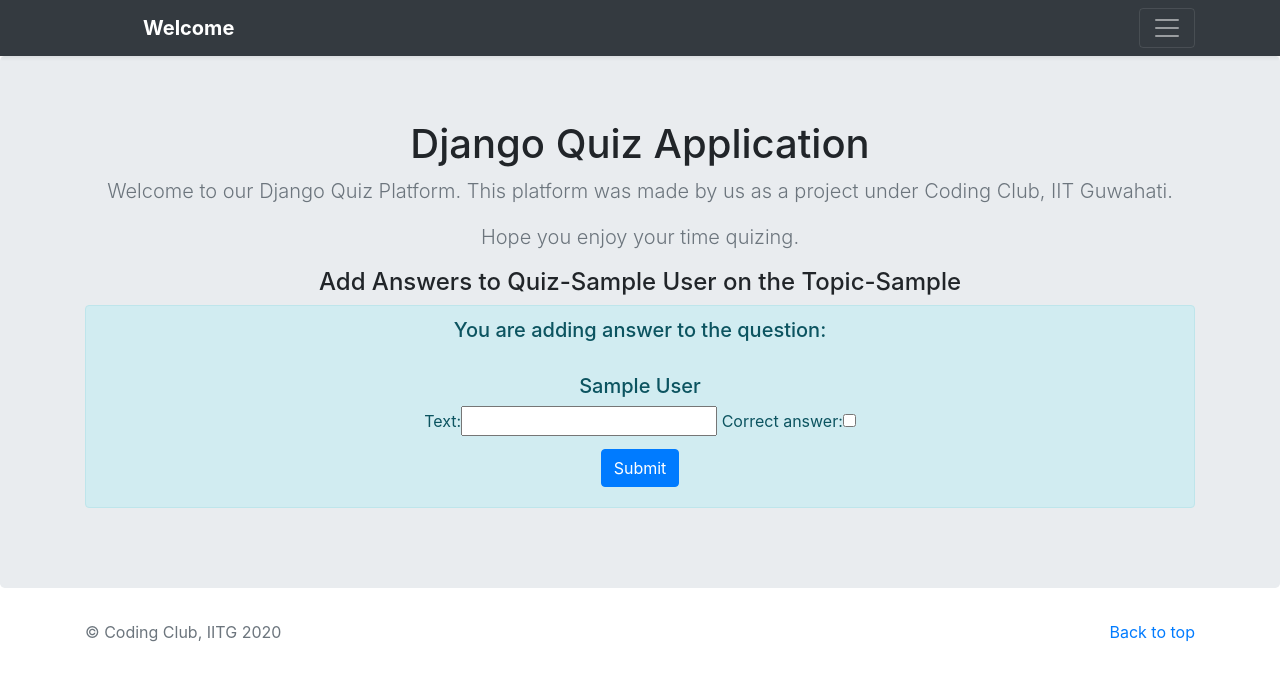
After one commit to rk-karan/Django_Quiz, a Django app: page /accounts/add_answers/1/1 in a window 1280 px wide. The commit adds this page. Shown: the top 681 px of the page. Run offline with Django 3.2, Linux system fonts and the light colour scheme; a user stored in the database is signed in; tables that the repository leaves empty hold one stand-in row (values such as "Sample post"); some libraries are stand-ins or nearby versions.

Commit message:
Add answers feature done

```diff
--- a/accounts/decorators.py
+++ b/accounts/decorators.py
@@ -1,4 +1,12 @@
 from django.core.exceptions import PermissionDenied
+
+def teacher_quiz_required(function):
+    def wrap(request, quiz_pk, question_pk):
+        if request.user.is_authenticated == True and request.user.is_teacher == True:
+            return function(request, quiz_pk, question_pk)
+        else:
+            raise PermissionDenied
+    return wrap
 
 def student_required(function):
     def wrap(request, pk):
--- a/accounts/form.py
+++ b/accounts/form.py
@@ -1,7 +1,7 @@
 from django.contrib.auth.forms import UserCreationForm
 from django import forms
 from django.db import transaction
-from .models import User,student,teacher, Quiz, questions
+from .models import User,student,teacher, Quiz, questions, answers
 
 class studentSignUpForm(UserCreationForm):
     #can be added
@@ -56,3 +56,8 @@ class add_question_form(forms.ModelForm):
     class Meta:
         model=questions
         fields=('question', 'marks')
+
+class add_answers_form(forms.ModelForm):
+    class Meta:
+        model=answers
+        fields=('text', 'is_correct')
--- a/accounts/models.py
+++ b/accounts/models.py
@@ -22,3 +22,8 @@ class questions(models.Model):
     quiz=models.ForeignKey(Quiz, on_delete=models.CASCADE, related_name='questions')
     question=models.TextField()
     marks=models.IntegerField()
+
+class answers(models.Model):
+    question=models.ForeignKey(questions, on_delete=models.CASCADE, related_name='answers')
+    text=models.CharField(max_length=255)
+    is_correct=models.BooleanField('Correct answer', default=False)
--- /dev/null
+++ b/accounts/templates/accounts/add_answer.html
@@ -0,0 +1,17 @@
+{%extends 'base.html'%}
+{% block content %}
+<h4> Add Answers to Quiz-{{quiz.quiz_name}} on the Topic-{{quiz.topic}} </h4>
+<form action="{% url 'add_answers' quiz.pk question.pk %}" method="POST" novalidate>
+  {% csrf_token %}
+  <div class=“container”>
+    <div class="alert alert-info" role="alert">
+    <h5>You are adding answer to the question:</h5>
+    <br/>
+    <h5> {{question.question}}</h5>
+    {{form}}
+    <br/>
+    <input type="submit" value="Submit" class="btn btn-primary my-2">
+  </div>
+  </div>
+</form>
+{% endblock %}
--- a/accounts/urls.py
+++ b/accounts/urls.py
@@ -28,4 +28,7 @@ urlpatterns = [
 
 #for adding questions
     path('add_questions/<int:pk>', views.add_questions, name='add_question'),
+
+#for adding answers
+    path('add_answers/<int:quiz_pk>/<int:question_pk>', views.add_answers, name='add_answers'),
 ]
--- a/accounts/views.py
+++ b/accounts/views.py
@@ -2,11 +2,11 @@ from django.contrib.auth import login, logout,authenticate
 from django.shortcuts import redirect, render, get_object_or_404
 from django.contrib import messages
 from django.views.generic import CreateView
-from .form import studentSignUpForm, teacherSignUpForm, create_quiz, add_question_form
+from .form import studentSignUpForm, teacherSignUpForm, create_quiz, add_question_form, add_answers_form
 from django.contrib.auth.forms import AuthenticationForm
-from .models import User, Quiz, questions
+from .models import User, Quiz, questions, answers
 
-from .decorators import student_required, teacher_required, student_login, teacher_login
+from .decorators import student_required, teacher_required, student_login, teacher_login, teacher_quiz_required
 
 def home(request):
     return render(request, 'accounts/home.html')
@@ -33,7 +33,8 @@ class signup_as_teacher(CreateView):  #CreateView creates an instance of the dat
 
 def quiz_view(request, pk):
     quiz = get_object_or_404(Quiz, pk = pk, creator = request.user)
-    return render(request, 'accounts/quiz_view.html', context={'quiz':quiz, 'set':questions.objects.all()})
+    #added set and set as contexts to search through the libraries
+    return render(request, 'accounts/quiz_view.html', context={'quiz':quiz, 'set':questions.objects.all(), 'set1':answers.objects.all()})
 
 
 def signin(request):
@@ -97,3 +98,23 @@ def add_questions(request, pk):
         question.save()
         return redirect('/accounts/quiz_view/'+str(quiz.pk))
     return render(request, 'accounts/add_question.html', context={'form':add_question_form, 'quiz':quiz})
+
+@teacher_quiz_required  #go to decorators.py for more info
+def add_answers(request, quiz_pk, question_pk):
+    print("========", quiz_pk, question_pk)
+    quiz = get_object_or_404(Quiz, pk=quiz_pk, creator=request.user) #retrieving the quiz object
+    question = get_object_or_404(questions, pk=question_pk, quiz=quiz) #retireving the question object
+
+    if request.method=='POST':
+        answer=answers()
+        answer.text=request.POST.get('text')
+        #the output given when {{form}} is saved is 'on'. But we have to save 'True/False' for boolean field
+        if request.POST.get('is_correct')=='on':
+            answer.is_correct=True
+        else:
+            answer.is_correct=False
+
+        answer.question=question
+        answer.save()
+        return redirect('/accounts/quiz_view/'+str(quiz.pk))
+    return render(request, 'accounts/add_answer.html', context={'form':add_answers_form, 'quiz':quiz, 'question':question})
```
Also changed, not shown: accounts/templates/accounts/quiz_view.html (+16 -3 lines), accounts/migrations/0005_answers.py (added), accounts/templates/accounts/add_question.html (line endings or trailing spaces).
